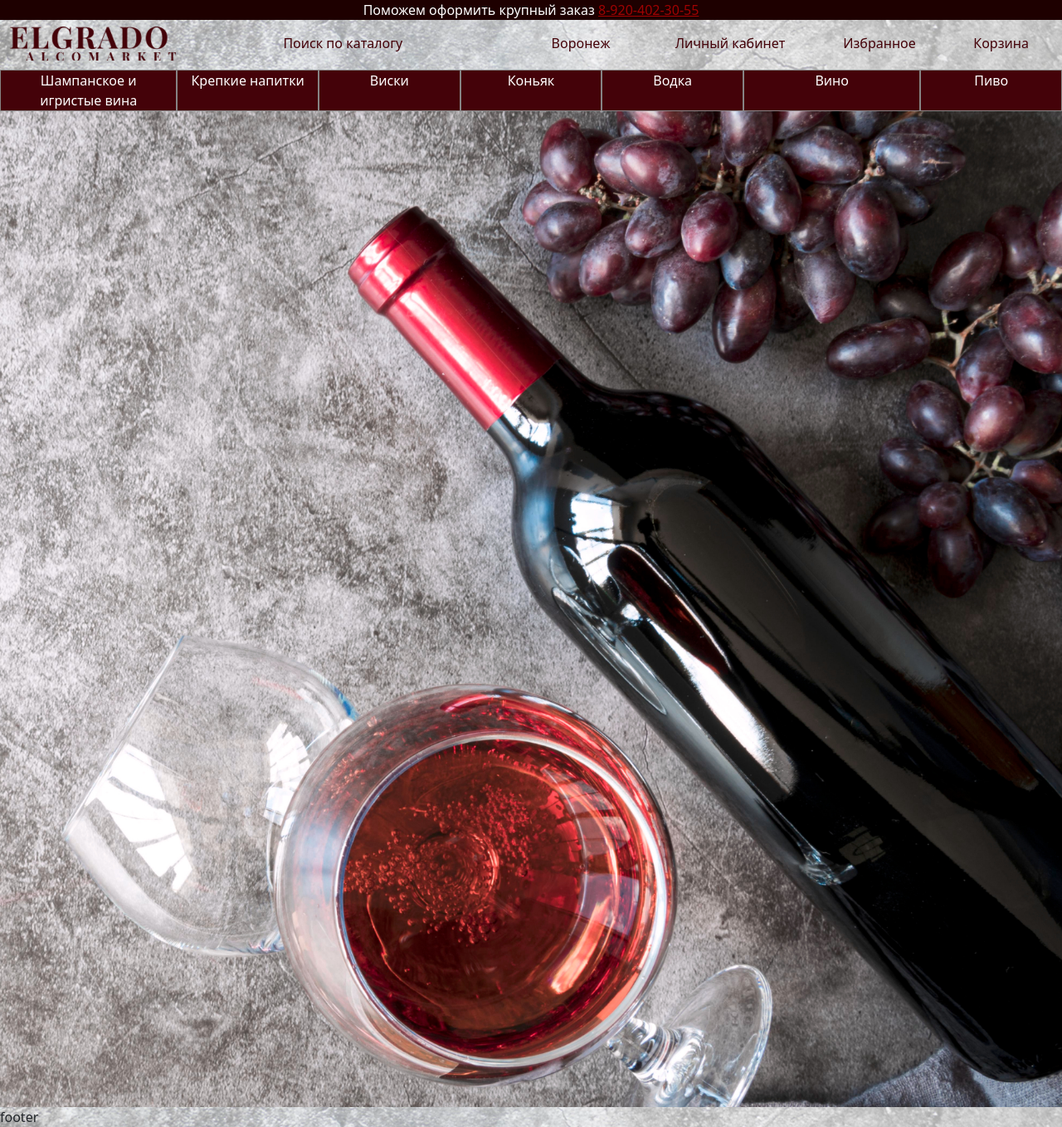
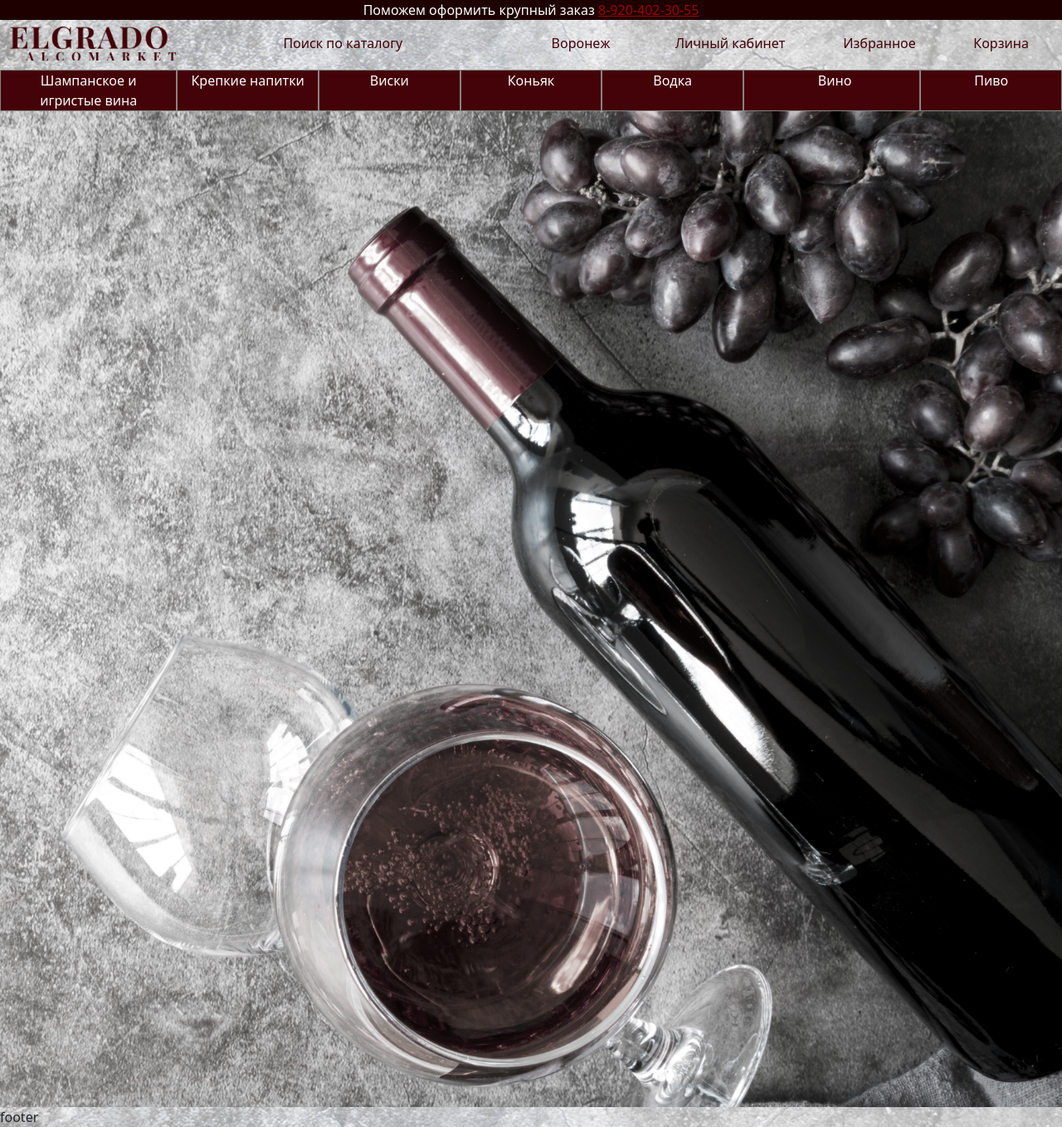
Before and after one commit to icedevil777/alcohol_catalog, a Django app: page / in a window 1280 px wide. Shown: the whole page at 83% size. Run offline with Django 4.2, Linux system fonts and the light colour scheme.

Commit message:
Дизайн v1.2 dropdown menu

```diff
--- a/catalog/app/static/app/css/main.css
+++ b/catalog/app/static/app/css/main.css
@@ -4,10 +4,23 @@
 
 }
 
-section {
-    background: url(../images/wine.jpg) no-repeat;
+a.text:active, /* активная/посещенная ссылка */
+a.text:hover,  /* при наведении */
+a.text {
+  text-decoration: white;
+  color: #ffffff;
+}
+
+main {
+    background-image: url(../images/wine.jpg);
     height: 1200px;
     background-size: cover;
+    filter: grayscale(80%);
+    /*-webkit-filter: contrast(30%);*/
+    /*-webkit-filter: brightness(30%);*/
+
+
+
 }
 
 .top-head {
@@ -59,6 +72,15 @@ section {
 
 }
 
+.dropdown:hover .dropdown-menu {display: block;}
+
+#ramka{
+    margin-right: 150px;
+    background-image: url(../images/fotor_png.png);
+    background-size: inherit;
+}
+
+
 footer {
     background: url(../images/second_head.png);
     background-size: cover;
--- a/catalog/app/templates/app/home.html
+++ b/catalog/app/templates/app/home.html
@@ -2,15 +2,21 @@
 {% load static %}
 <html lang="en">
 <head>
+
     <meta charset="utf-8">
     <meta name="viewport" content="width=device-width, initial-scale=1">
-    <link href="{% static 'app/css/main.css' %}" type="text/css"  rel="stylesheet" />
+    <link href="https://cdn.jsdelivr.net/npm/bootstrap@5.2.3/dist/css/bootstrap.min.css"
+          rel="stylesheet"
+          integrity="sha384-rbsA2VBKQhggwzxH7pPCaAqO46MgnOM80zW1RWuH61DGLwZJEdK2Kadq2F9CUG65"
+          crossorigin="anonymous">
+    <link href="{% static 'app/css/main.css' %}" type="text/css"
+          rel="stylesheet"/>
     <title>Alcohol</title>
-    <link href="https://cdn.jsdelivr.net/npm/bootstrap@5.3.0-alpha1/dist/css/bootstrap.min.css" rel="stylesheet" integrity="sha384-GLhlTQ8iRABdZLl6O3oVMWSktQOp6b7In1Zl3/Jr59b6EGGoI1aFkw7cmDA6j6gD" crossorigin="anonymous">
-    <link rel="stylesheet" href="https://cdn.jsdelivr.net/npm/swiper@8/swiper-bundle.min.css"/>
-    <script src="https://cdn.jsdelivr.net/npm/swiper@8/swiper-bundle.min.js"></script>
+
 </head>
 <body>
+
+
 <header>
     <div class="container-fluid">
         <div class="row top-head">
@@ -22,8 +28,10 @@
 
     <div class="container-fluid text-center overflow-hidden">
         <div class="row second-head align-items-center second-head-row justify-content-center">
-            <div id='logo' class="col-sm-12 col-md-4 col-lg-3 second-head-col pt-2">
-                <img id="logo" class="d-inline-block" src="{% static 'app/images/logo.png' %}" alt="Elgrado">
+            <div id='logo'
+                 class="col-sm-12 col-md-4 col-lg-3 second-head-col pt-2">
+                <img id="logo" class="d-inline-block"
+                     src="{% static 'app/images/logo.png' %}" alt="Elgrado">
             </div>
             <div class="col-sm-6 col-md-4 col-lg-4 pt-3 second-head-col">
                 <a>Поиск по каталогу</a>
@@ -46,7 +54,7 @@
 
     <div class="container-fluid text-center overflow-hidden">
         <div class="row third-head">
-            <div class="col-sm-12 col-md-4 col-lg-2 third-head-col" >
+            <div class="col-sm-12 col-md-4 col-lg-2 third-head-col">
                 <a>Шампанское и игристые вина</a>
             </div>
             <div class="col-sm-6 col-md-4 col-lg third-head-col">
@@ -62,21 +70,36 @@
                 <a>Водка</a>
             </div>
             <div class="col-sm-6 col-md-3 col-lg-2 third-head-col">
-                <a>Вино</a>
+                <div class="dropdown"
+                     style="position: absolute; margin-left: 6%;">
+                    <a class="text dropbtn" href="{% url '' %}" role="button"
+                       data-bs-toggle="dropdown" aria-expanded="false">Вино</a>
+                    <ul class="dropdown-menu">
+                        <li><a class="dropdown-item" href="#">Белое сухое</a></li>
+                        <li><a class="dropdown-item" href="#">Красное полусладкое</a></li>
+                        <li><a class="dropdown-item" href="#">Крепленое</a></li>
+                    </ul>
+                </div>
             </div>
             <div class="col-sm-6 col-md-3 col-lg third-head-col">
                 <a>Пиво</a>
             </div>
         </div>
     </div>
+
+
+
 </header>
-<section>
+<main>
 
-</section>
+</main>
 
 <footer>
     <a>footer</a>
 </footer>
-<script src="https://cdn.jsdelivr.net/npm/bootstrap@5.3.0-alpha1/dist/js/bootstrap.bundle.min.js" integrity="sha384-w76AqPfDkMBDXo30jS1Sgez6pr3x5MlQ1ZAGC+nuZB+EYdgRZgiwxhTBTkF7CXvN" crossorigin="anonymous"></script>
+<script src="https://cdn.jsdelivr.net/npm/bootstrap@5.2.3/dist/js/bootstrap.bundle.min.js"
+        integrity="sha384-kenU1KFdBIe4zVF0s0G1M5b4hcpxyD9F7jL+jjXkk+Q2h455rYXK/7HAuoJl+0I4"
+        crossorigin="anonymous"></script>
 </body>
+
 </html>
```
Also changed, not shown: catalog/app/static/app/images/fotor_png.png (added), catalog/app/static/app/images/fotor_ramka.jpg (added), catalog/app/static/app/images/ramka.png (added).
